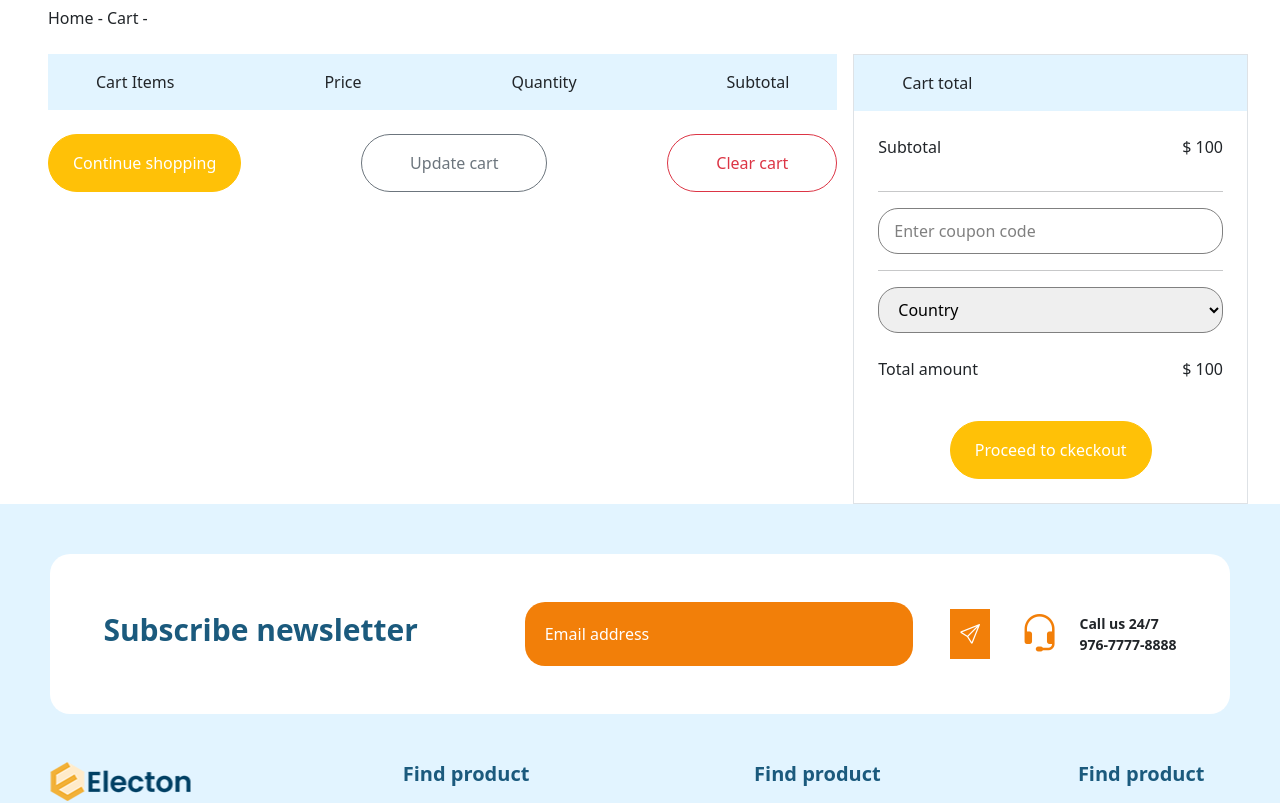
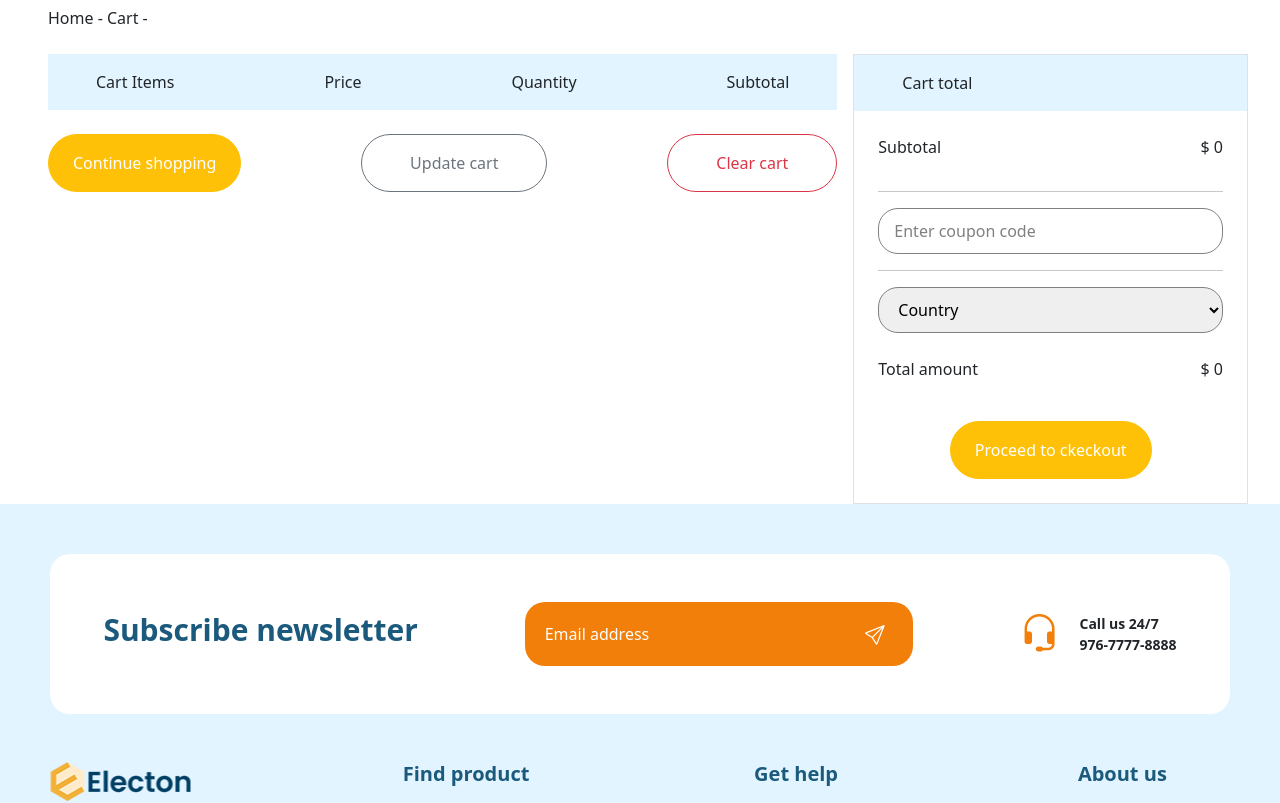
Before and after one commit to sodoo22/e-commerce-react, a React (Create React App) app in the folder e-commerce/: page /cart in a window 1280 px wide. Shown: the part 280-1083 px from the top of the page. Built offline with nearby package versions, Linux system fonts and the light colour scheme.

Commit message:
cart done

```diff
--- a/e-commerce/src/App.css
+++ b/e-commerce/src/App.css
@@ -30,7 +30,7 @@
 }
 
 .contaner {
-  position: relative;
+  /* position: relative; */
   text-align: left;
   margin-top: 30px;
   width: 300px;
@@ -438,6 +438,9 @@
   color: white;
 }
 
+.footerInputDiv {
+  position: relative;
+}
 
 .sendBtn {
   position: absolute;
@@ -446,7 +449,8 @@
   color: white;
   padding: 10px;
   background-color: #f27f09;
-  left: 950px;
+  left: 330px;
+  top: 8px;
   z-index: 99;
 }
 
--- a/e-commerce/src/components/Cart.jsx
+++ b/e-commerce/src/components/Cart.jsx
@@ -21,12 +21,26 @@ export default function Cart(props) {
       ...props.cartItems,
       {
         id: filteredItem[0].id,
-        name: filteredItem[0].title,
+        name: filteredItem[0].name,
         url: filteredItem[0].url,
         price: filteredItem[0].price,
         qty: 1,
       },
     ]);
+  }
+
+  function remomeFromCart(proId) {
+    console.log("Cart Removed ID = " + proId);
+    const filteredItem = props.cartItems.filter((c) => c.id === proId);
+    const filteredItem11 = props.cartItems.filter((c) => c.id !== proId);
+    // props.setCartItems(props.cartItems.filter((el) => el.id !== proId));
+    filteredItem.shift()
+    console.log(filteredItem);
+    props.setCartItems(filteredItem.concat(filteredItem11))
+  }
+
+  function remomeFromCartList(proId) {
+    props.setCartItems(props.cartItems.filter((el) => el.id !== proId));
   }
 
   let result = [];
@@ -49,6 +63,15 @@ export default function Cart(props) {
 
   console.log(reArr(props.cartItems));
 
+  result = result.sort((a, b) => a.id - b.id)
+
+  console.log('result', result);
+
+  const total = result.reduce(
+    (prevValue, currentValue) => prevValue + currentValue.qty * currentValue.price,
+    0
+  );
+
   return (
     <div className="px-5">
       <p className=" my-4">Home - Cart - </p>
@@ -66,11 +89,17 @@ export default function Cart(props) {
               console.log(cartItem);
               return (
                 <div key={index} className="cartadd-product">
-                  <img src={cartItem.url} alt="" />
-                  {cartItem.name}
-                  {/* ID:{cartItems.id} */}$ {cartItem.price}
+                  <div className="col-1">
+                    <img src={cartItem.url} alt="" />
+                  </div>
+                  <div className="col-3">
+                    {cartItem.name}
+                  </div>
+                  <div className="col-1">
+                    $ {cartItem.price}
+                  </div>
                   <div className="deQty">
-                    <a> - </a>
+                    <a onClick={() => remomeFromCart(cartItem.id)}> - </a>
                     <span className="qty">{cartItem.qty}</span>
                     <a
                       onClick={() => {
@@ -82,10 +111,14 @@ export default function Cart(props) {
                       +{" "}
                     </a>
                   </div>
-                  $ {cartItem.price * cartItem.qty}
-                  <a onClick={() => remomeFromCart(cartItem.id)}>
-                    <i class="bi bi-x-circle text-black"></i>
-                  </a>
+                  <div className="col-1">
+                    $ {cartItem.price * cartItem.qty}
+                  </div>
+                  <div className="col-1">
+                    <a onClick={() => remomeFromCartList(cartItem.id)}>
+                      <i class="bi bi-x-circle text-black"></i>
+                    </a>
+                  </div>
                 </div>
               );
             })}
@@ -109,7 +142,7 @@ export default function Cart(props) {
           <div className="p-4">
             <div className="d-flex justify-content-between">
               <p>Subtotal</p>
-              <p>$ 100</p>
+              <p>$ {total}</p>
             </div>
             <hr />
             <div>
@@ -122,7 +155,7 @@ export default function Cart(props) {
             </select>
             <div className="d-flex justify-content-between py-4">
               <p>Total amount</p>
-              <p>$ 100</p>
+              <p>$ {total}</p>
             </div>
             <div className="text-center">
               <button className="btn btn-warning rounded-5 px-4 py-3 text-white">
--- a/e-commerce/src/components/Footer.jsx
+++ b/e-commerce/src/components/Footer.jsx
@@ -10,13 +10,14 @@ export default function Footer() {
         <div>
           <h1>Subscribe newsletter</h1>
         </div>
-        <div>
+        <div className="footerInputDiv">
           <input type="email" placeholder="Email address" />
+          <a className="sendBtn">
+            {" "}
+            <i class="bi-send"></i>
+          </a>
         </div>
-        <a className="sendBtn">
-          {" "}
-          <i class="bi-send"></i>
-        </a>
+
         <div className="d-flex align-items-center ">
           <div>
             <i class="bi bi-headset"></i>
@@ -41,9 +42,9 @@ export default function Footer() {
             <i class="bi bi-whatsapp"></i>
           </div>
         </div>
-        <FooterList data={FindData} />
-        <FooterList data={GetData} />
-        <FooterList data={AboutData} />
+        <FooterList data={FindData} title={"Find product"} />
+        <FooterList data={GetData} title={"Get help"} />
+        <FooterList data={AboutData} title={"About us"} />
       </div>
     </footer>
   );
--- a/e-commerce/src/components/FooterList.jsx
+++ b/e-commerce/src/components/FooterList.jsx
@@ -3,7 +3,7 @@ import { Link } from "react-router-dom";
 export default function FooterList(props) {
   return (
     <div className="footerList">
-      <h3>Find product</h3>
+      <h3>{props.title}</h3>
       <ul>
         {props.data.map((data, index) => {
           return (
```
